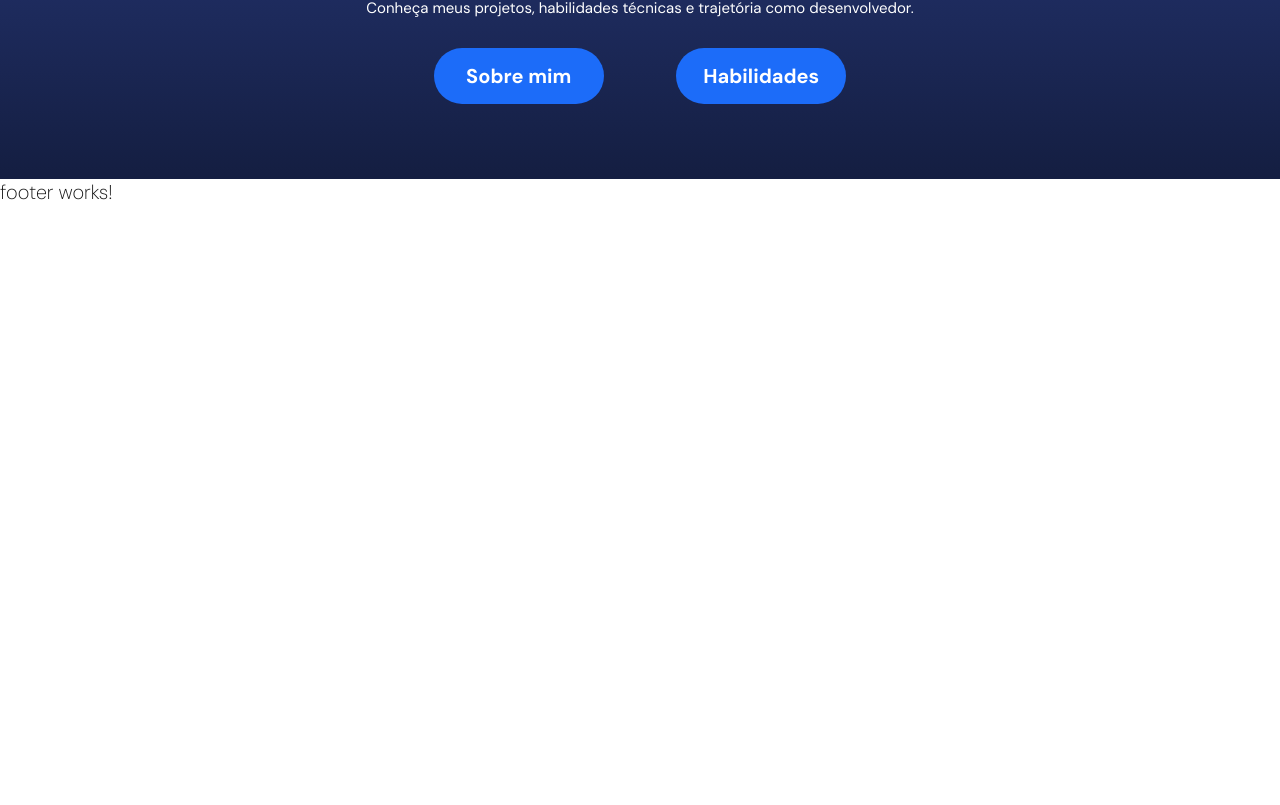
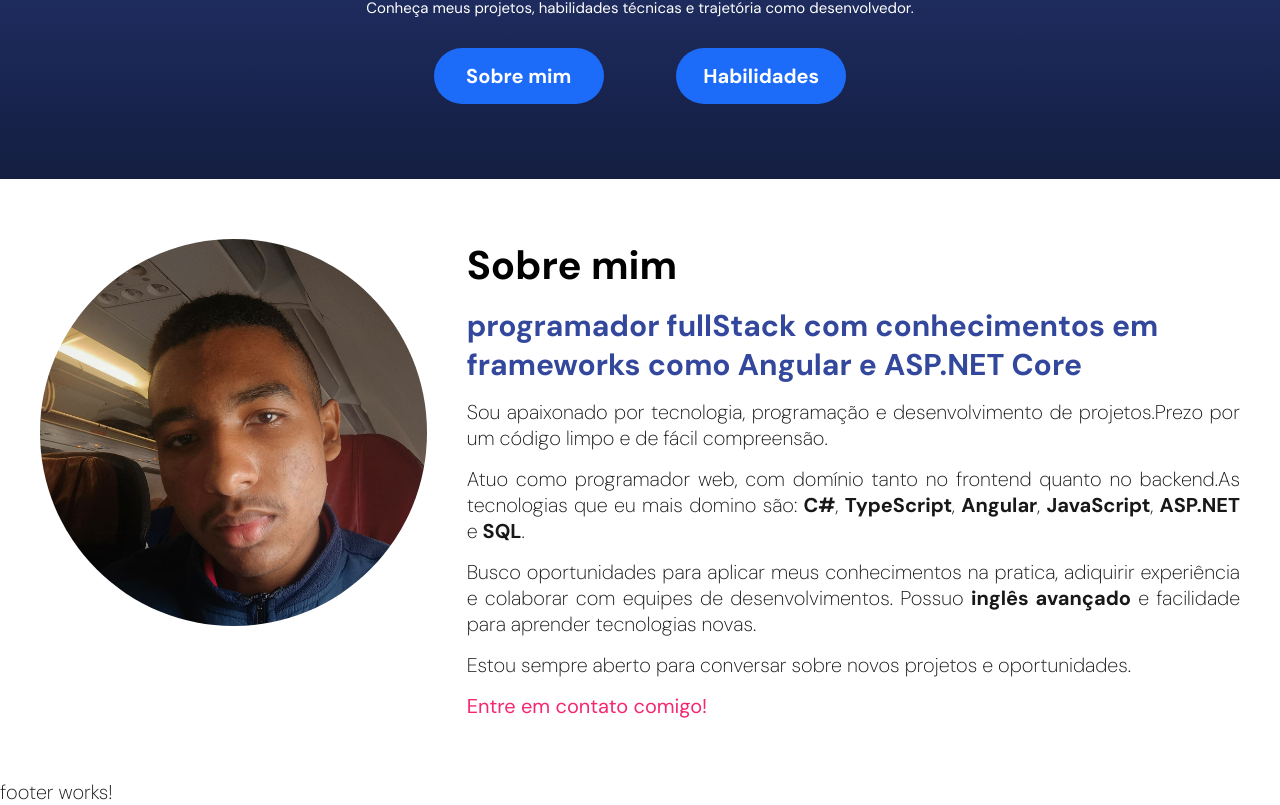
Before and after one commit to rafaelalves02/meu-portfolio, an Angular app: page / in a window 1280 px wide. Shown: the part 497-1302 px from the top of the page. Before the commit the page ends 800 px from the top, so only its background shows below. Built offline with nearby package versions, Linux system fonts and the light colour scheme.

Commit message:
fazendo box sobre mim

```diff
--- a/src/app/home/home.component.css
+++ b/src/app/home/home.component.css
@@ -59,3 +59,53 @@
 .banner .box .buttons a:hover {
     background: var(--color-blue-2);
 }
+
+/* box about */
+
+.about .box {
+    display: flex;
+    flex-direction: column;
+}
+
+.about .box .img {
+    flex: 1;
+    margin: 0 auto 20px;
+}
+
+.about .box .img img {
+    width: 240px;
+    border-radius: 50%;
+}
+
+.about .box .text {
+    flex: 2;
+}
+
+.about .box .text h3 {
+    color: var(--color-blue-2);
+    margin-top: 15px;
+}
+
+.about .box .text p {
+    margin: 15px 0;
+    text-align: justify;
+}
+
+.about .box .text a {
+    color: var(--color-pink-1);
+    font-weight: 400;
+}
+
+@media (min-width: 768px) {
+    .about .box {
+        flex-direction: row;
+    }
+
+    .about .box .img img {
+        width: 100%;
+    }
+
+    .about .box .text {
+        padding-left: 40px;
+    }
+}
--- a/src/app/home/home.component.html
+++ b/src/app/home/home.component.html
@@ -14,4 +14,27 @@
             </div>
         </div>
     </section>
+
+    <section id="about" class="container about">
+        <div class="box">
+            <div class="img">
+                <img src="assets/profile.png" alt="foto de Rafael Alves">
+            </div>
+            <div class="text">
+                <h2>Sobre mim</h2>
+
+                <h3>programador fullStack com conhecimentos em frameworks como Angular e ASP.NET Core</h3>
+
+                <p>Sou apaixonado por tecnologia, programação e desenvolvimento de projetos.Prezo por um código limpo e de fácil compreensão.</p>
+
+                <p>Atuo como programador web, com domínio tanto no frontend quanto no backend.As tecnologias que eu mais domino são: <strong>C#</strong>, <strong>TypeScript</strong>, <strong>Angular</strong>, <strong>JavaScript</strong>, <strong>ASP.NET</strong> e <strong>SQL</strong>.</p>
+
+                <p>Busco oportunidades para aplicar meus conhecimentos na pratica, adiquirir experiência e colaborar com equipes de desenvolvimentos. Possuo <strong>inglês avançado</strong> e facilidade para aprender tecnologias novas.</p>
+
+                <p>Estou sempre aberto para conversar sobre novos projetos e oportunidades.</p>
+
+                <a href="#contact">Entre em contato comigo!</a>
+            </div>
+        </div>
+    </section>
 </main>
```
Also changed, not shown: public/assets/profile.png (added).
